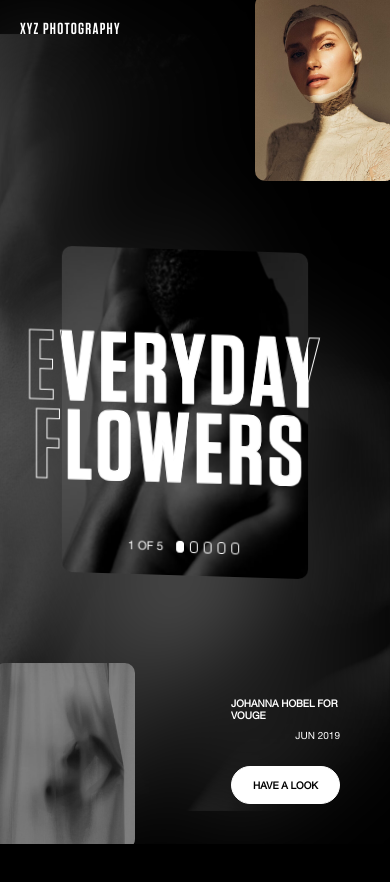
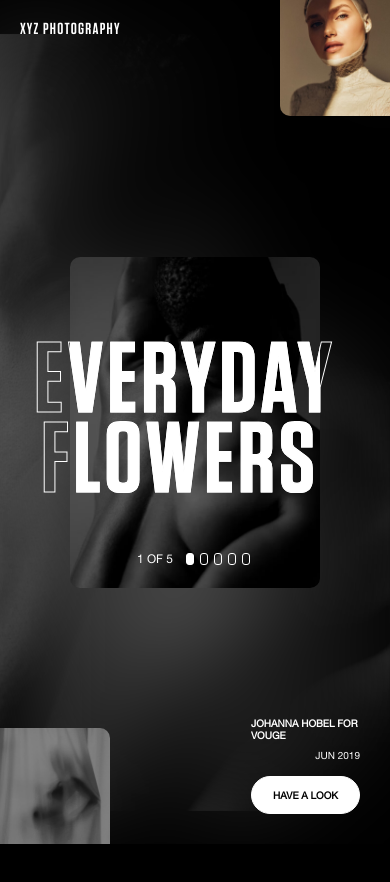
Before and after one commit to cesarolvr/slider-nextjs-gsap-app, a Next.js app: page / in a window 390 px wide. Shown: the top 882 px of the page. Built offline with nearby package versions, Linux system fonts and the light colour scheme.

Commit message:
more responsive issues fixed

```diff
--- a/src/app/components/Carousel/styles.ts
+++ b/src/app/components/Carousel/styles.ts
@@ -35,7 +35,6 @@ export const CarouselControl = styled(motion.div)`
   align-items: center;
 
   @media (min-width: 992px) {
-    /* top: calc(100% - 24px); */
     bottom: 15%;
   }
 
@@ -102,10 +101,15 @@ export const CarouselItemContent = styled.div`
 `;
 
 const ThumbnailSharedStyles = css`
-  width: 140px;
-  height: 186px;
+  width: 120px;
+  height: 126px;
   position: absolute;
   cursor: pointer;
+
+  @media (min-width: 420px) {
+    width: 140px;
+    height: 186px;
+  }
 
   @media (min-width: 992px) {
     width: 248px;
@@ -114,8 +118,13 @@ const ThumbnailSharedStyles = css`
 `
 export const PrevThumbnail = styled(motion.div)`
   ${ThumbnailSharedStyles};
-  left: -5px;
-  bottom: -5px;
+  left: -10px;
+  bottom: -10px;
+
+  @media (min-width: 420px) {
+    left: -5px;
+    bottom: -5px;
+  }
 
   @media (min-width: 992px) {
     left: 16px;
@@ -141,6 +150,7 @@ export const NextImage = styled(Image)`
   border-radius: 10px;
   transition: transform 0.3s ease;
   transform-origin: top right;
+  object-fit: cover;
 
   &:hover {
     transform: scale(1.1);
@@ -149,18 +159,27 @@ export const NextImage = styled(Image)`
 
 export const NextThumbnail = styled(motion.div)`
   ${ThumbnailSharedStyles};
-  right: -5px;
-  top: -5px;
+  right: -10px;
+  top: -10px;
+
+  @media (min-width: 420px) {
+    right: -5px;
+    top: -5px;
+  }
 
   @media (min-width: 992px) {
     right: 16px;
-  top: 16px;
+    top: 16px;
   }
 `;
 
 
 export const FeaturedItem = styled(motion.div)`
   position: relative;
+
+  @media (max-width: 992px) {
+   transform: none !important;
+  }
 `;
 
 export const FeaturedImageWrapper = styled(motion.div)`
--- a/src/app/components/Description/styles.ts
+++ b/src/app/components/Description/styles.ts
@@ -3,8 +3,8 @@ import { motion } from 'framer-motion';
 
 export const DescriptionStyled = styled(motion.section)`
   position: absolute;
-  bottom: 40px;
-  right: 50px;
+  bottom: 30px;
+  right: 30px;
   z-index: 5;
   text-transform: uppercase;
   display: flex;
@@ -25,8 +25,12 @@ export const Author = styled(motion.h2)`
 `;
 
 export const Time = styled(motion.time)`
-  margin-bottom: 15px;
+  margin-bottom: 5px;
   text-align: right;
+
+  @media (min-width: 992px) {
+    margin-bottom: 15px;
+  }
 `;
 
 export const Button = styled(motion.a)`
```
